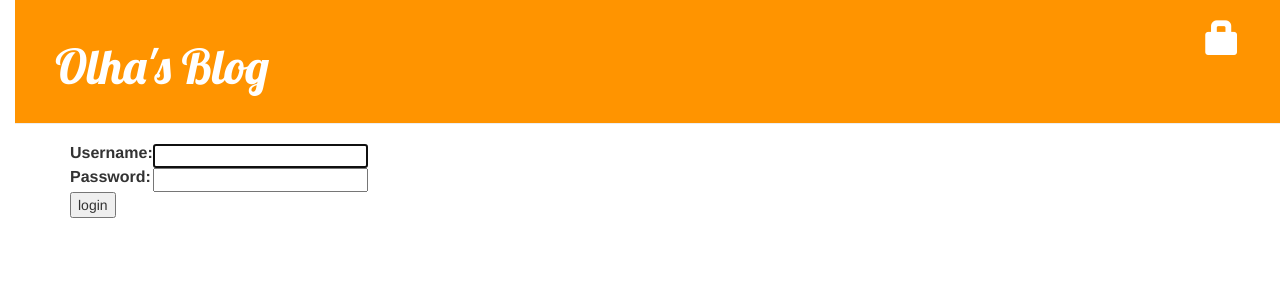
After one commit to OlhaLesk/Blog_django, a Django app: page /accounts/login/ in a window 1280 px wide. The commit adds this page. Shown: the top 300 px of the page. Run offline with Django 3.2, Linux system fonts and the light colour scheme; some libraries are stand-ins or nearby versions.

Commit message:
The possibilities of user login and logout are added

```diff
--- a/blog/templates/blog/base.html
+++ b/blog/templates/blog/base.html
@@ -12,6 +12,9 @@
             {% if user.is_authenticated %}
                 <a href="{% url 'post_new' %}" class="top-menu"><span class="glyphicon glyphicon-plus"></span></a>
                 <a href="{% url 'post_draft_list' %}" class="top-menu"><span class="glyphicon glyphicon-edit"></span></a>
+                <p class="top-menu">Hello, {{ user.username }} <small>(<a href="{% url 'logout' %}">Log out</a>)</small></p>
+            {% else %}
+                <a href="{%  url 'login' %}" class="top-menu"><span class="glyphicon glyphicon-lock"></span></a>
             {% endif %}
             <h1><a href="/">Olha's Blog</a></h1>
         </div>
--- a/blog/templates/blog/post_detail.html
+++ b/blog/templates/blog/post_detail.html
@@ -12,6 +12,8 @@
         {% if user.is_authenticated %}
             <a class="btn btn-default" href="{% url 'post_edit' pk=post.pk %}"><span class="glyphicon glyphicon-pencil"></span></a>
             <a class="btn btn-default" href="{% url 'post_remove' pk=post.pk %}"><span class="glyphicon glyphicon-remove"></span></a>
+        {% else %}
+            <a href="{% url 'login' %}" class="top-menu"><span class="glyphicon glyphicon-lock"></span></a>
         {%  endif %}
         <h1>{{ post.title }}</h1>
         <p>{{ post.text|linebreaksbr }}</p>
--- /dev/null
+++ b/blog/templates/registration/login.html
@@ -0,0 +1,24 @@
+{% extends "blog/base.html" %}
+
+{% block content %}
+    {% if form.errors %}
+        <p>Wrong username or password. Please try again.</p>
+    {% endif %}
+
+    <form method="post" action="{% url 'login' %}">
+    {% csrf_token %}
+        <table>
+        <tr>
+            <td>{{ form.username.label_tag }}</td>
+            <td>{{ form.username }}</td>
+        </tr>
+        <tr>
+            <td>{{ form.password.label_tag }}</td>
+            <td>{{ form.password }}</td>
+        </tr>
+        </table>
+
+        <input type="submit" value="login" />
+        <input type="hidden" name="next" value="{{ next }}" />
+    </form>
+{% endblock %}
--- a/my_site/settings.py
+++ b/my_site/settings.py
@@ -25,7 +25,7 @@ SECRET_KEY = 'ab$c_y6m@6q96enqk$vsvkbynvou+&)ejqd@4g*h@)1#iwh(r!'
 # SECURITY WARNING: don't run with debug turned on in production!
 DEBUG = True
 
-ALLOWED_HOSTS =  ["olhalesk.pythonanywhere.com", "127.0.0.1"]
+ALLOWED_HOSTS =  ["olhalesk.pythonanywhere.com", "127.0.0.1", "localhost"]
 
 
 # Application definition
@@ -119,3 +119,5 @@ USE_TZ = True
 # https://docs.djangoproject.com/en/1.11/howto/static-files/
 
 STATIC_URL = '/static/'
+
+LOGIN_REDIRECT_URL = '/'
--- a/my_site/urls.py
+++ b/my_site/urls.py
@@ -1,7 +1,10 @@
 from django.conf.urls import include, url
 from django.contrib import admin
+from django.contrib.auth import views
 
 urlpatterns = [
     url(r'^admin/', include(admin.site.urls)),
+    url(r'^accounts/login/$', views.login, name='login'),
+    url(r'^accounts/logout/$', views.logout, name='logout', kwargs={'next_page': '/'}),
     url(r'', include('blog.urls')),
 ]
```
